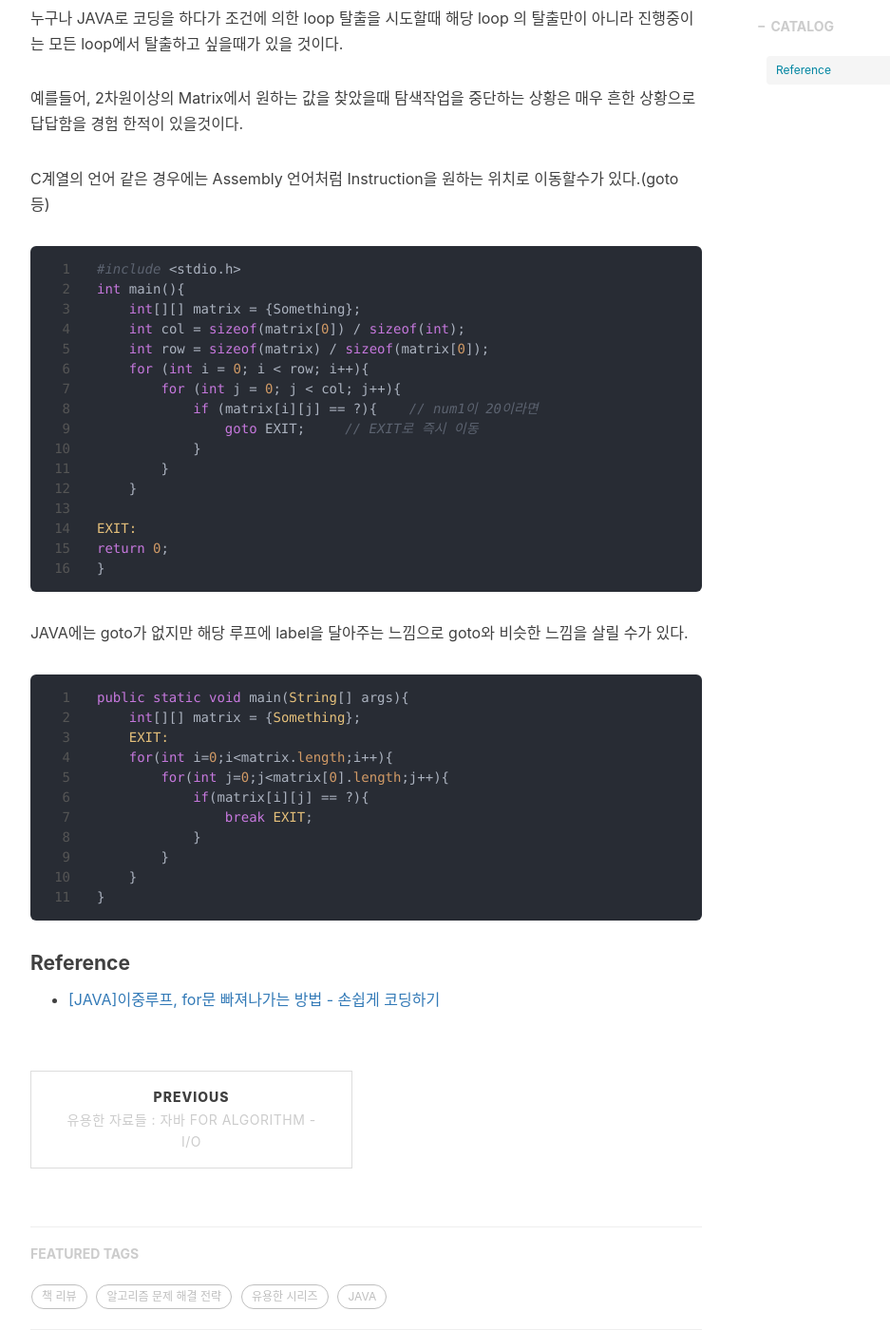
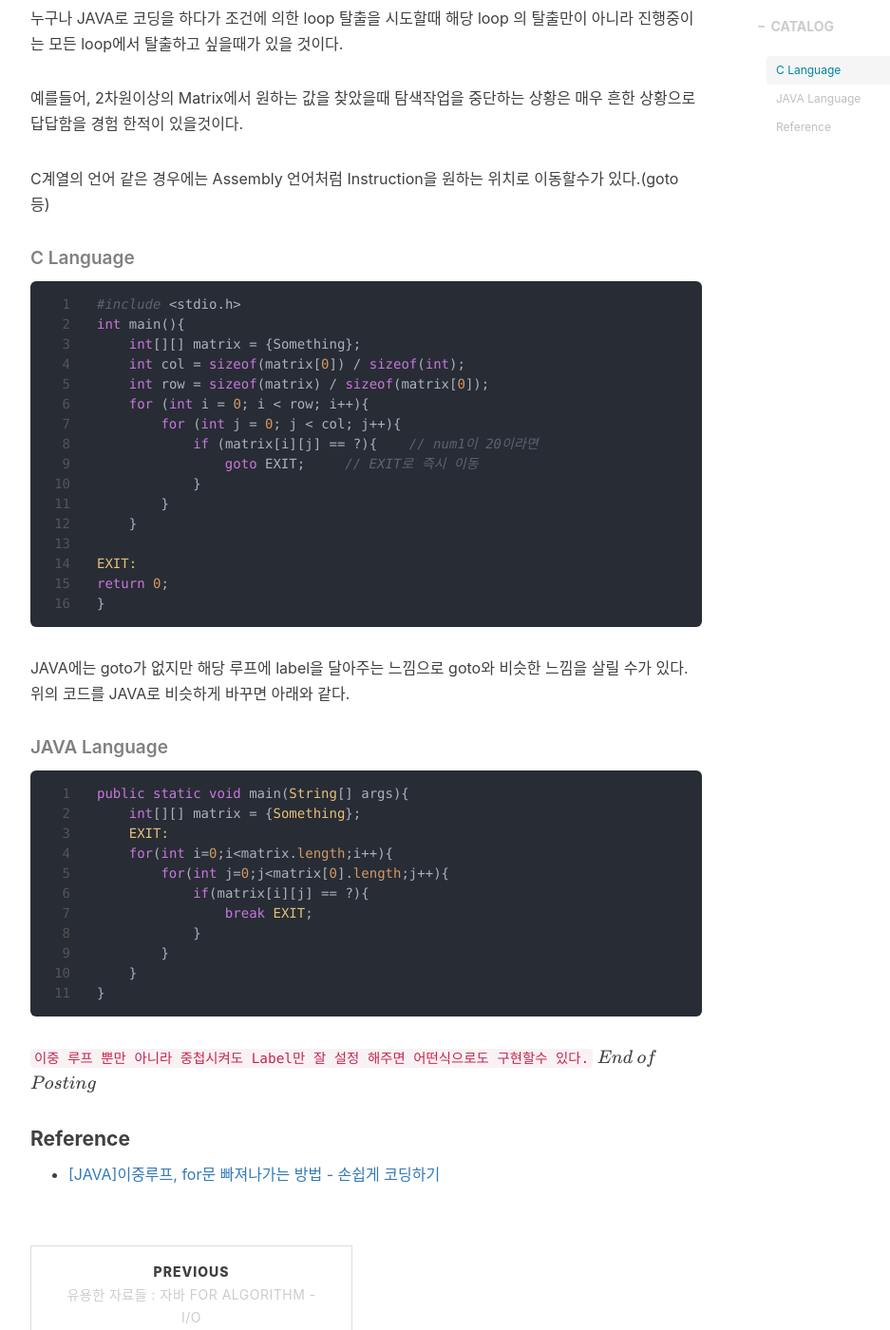
Before and after one commit to ggoowlgns/ggoowlgns.github.io, a Jekyll site: the page built from _posts/2019-08-15-useful_java_2-post.md, in a window 1280 px wide and 1400 px high, scrolled down 693 px. Shown: the whole window at 95% size, without its empty margins (233-1170 px from the left). Built offline with Jekyll 4.4.1, drawn with Linux system fonts in a browser that asks for light colours; nearby versions of some CDN libraries; our own code applies the rules of GitHub Pages for plain Markdown files; formulas are drawn with MathJax 3; comment, search, counter and statistics services are not loaded.

Commit message:
update useful java_2

````diff
--- a/_posts/2019-08-15-useful_java_2-post.md
+++ b/_posts/2019-08-15-useful_java_2-post.md
@@ -21,6 +21,8 @@ tags:
 예를들어, 2차원이상의 Matrix에서 원하는 값을 찾았을때 탐색작업을 중단하는 상황은 매우 흔한 상황으로 답답함을 경험 한적이 있을것이다.
 
 C계열의 언어 같은 경우에는 Assembly 언어처럼 Instruction을 원하는 위치로 이동할수가 있다.(goto 등)
+
+##### C Language
 ```c
 #include <stdio.h>
 int main(){
@@ -40,8 +42,10 @@ return 0;
 }
 ```
 
+
 JAVA에는 goto가 없지만 해당 루프에 label을 달아주는 느낌으로 goto와 비슷한 느낌을 살릴 수가 있다.
-
+위의 코드를 JAVA로 비슷하게 바꾸면 아래와 같다.
+##### JAVA Language
 ```java
 public static void main(String[] args){
     int[][] matrix = {Something};
@@ -57,6 +61,10 @@ public static void main(String[] args){
 ```
 
 
+`이중 루프 뿐만 아니라 중첩시켜도 Label만 잘 설정 해주면 어떤식으로도 구현할수 있다.`
+$End $ $of $ $Posting $
+
+
 #### Reference
  - [[JAVA]이중루프, for문 빠져나가는 방법 - 손쉽게 코딩하기][1]
 
````
